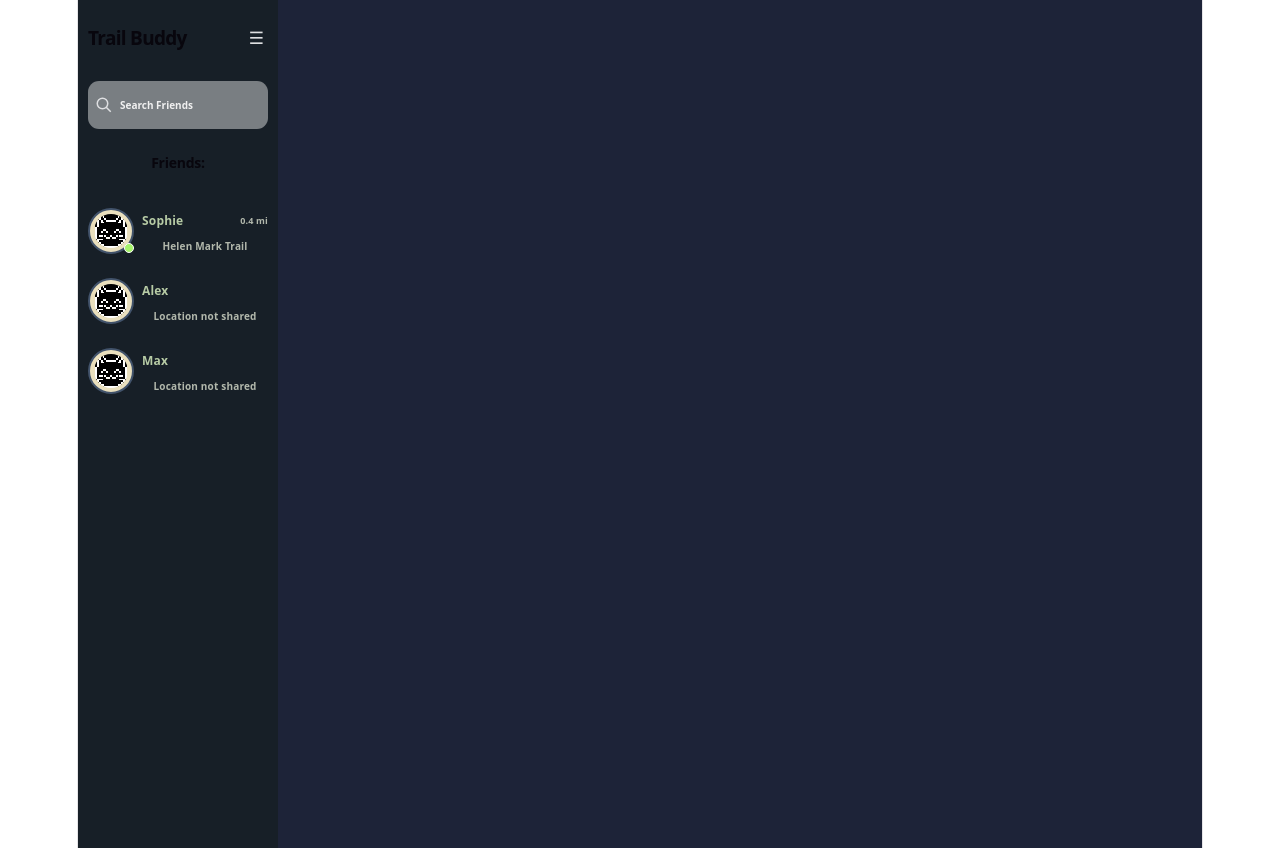
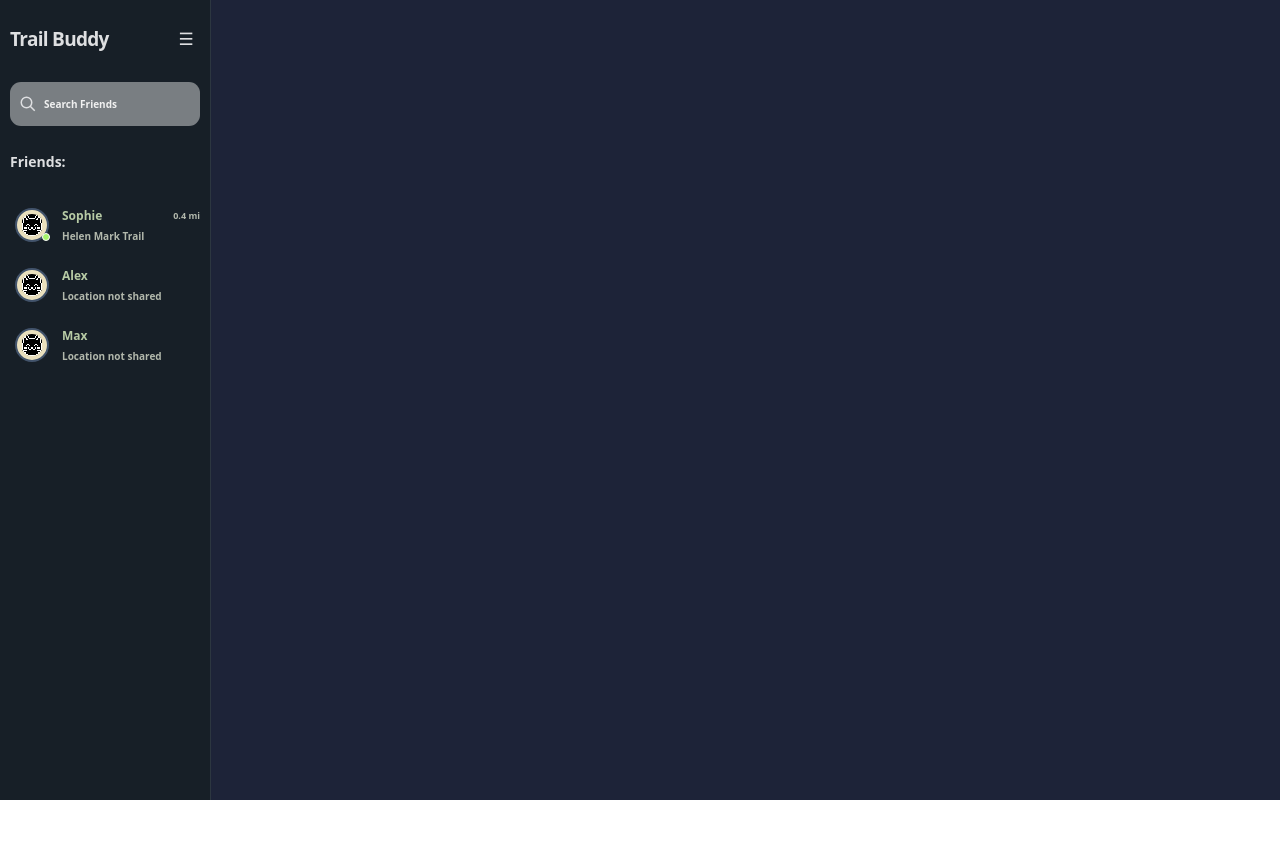
Before and after one commit to olsars/trailbuddy, a React app in the folder frontend/: page / in a window 1280 px wide. After the commit the page ends 800 px from the top, so only its background shows below. Built offline with nearby package versions, Linux system fonts and the light colour scheme; the HTML template or start-up script is replaced by a standard one.

Commit message:
Added outline for search bar and sizing for page

```diff
--- a/frontend/src/App.jsx
+++ b/frontend/src/App.jsx
@@ -3,8 +3,12 @@ import { mockFriends } from './mocks/friends'
 
 export default function App() {
   return (
-    <main style={{ minHeight: '100svh', background: '#1d2338' }}>
+    <main className="app-layout">
       <FriendsPanel friends={mockFriends} />
+
+      <section className="map-area" aria-label="Map">
+        {/* Person 1's map component goes here */}
+      </section>
     </main>
   )
 }
--- a/frontend/src/features/friends/FriendCard.jsx
+++ b/frontend/src/features/friends/FriendCard.jsx
@@ -1,10 +1,10 @@
 import PixelAvatar from '../../assets/PixelAvatar'
 
-export default function FriendCard({ friend }) {
+export default function FriendCard({ friend, collapsed = false }) {
   const location = friend.locationSharing ? friend.location : null
 
   return (
-    <li className="friend-card">
+    <li className="friend-card" title={friend.displayName}>
       <div className="friend-card__avatar">
         <PixelAvatar name={friend.displayName} size={34} />
 
@@ -17,7 +17,10 @@ export default function FriendCard({ friend }) {
         )}
       </div>
 
-      <div className="friend-card__details">
+      <div
+        className="friend-card__details"
+        aria-hidden={collapsed}
+      >
         <div className="friend-card__heading">
           <strong>{friend.displayName}</strong>
 
--- a/frontend/src/features/friends/FriendsPanel.css
+++ b/frontend/src/features/friends/FriendsPanel.css
@@ -1,37 +1,85 @@
 .friends-panel {
+  box-sizing: border-box;
   width: 180px;
   max-width: 100%;
   min-height: 100svh;
   flex-shrink: 0;
   padding: 24px 10px;
+  overflow: hidden;
   background: #171f27;
   color: #dedfe1;
   font-family: system-ui, sans-serif;
+  transition: width 300ms ease;
+}
+
+.friends-panel.is-collapsed {
+  width: 64px;
 }
 
 .friends-panel__header {
   display: flex;
   align-items: center;
-  justify-content: space-between;
   gap: 6px;
+  height: 30px;
   margin-bottom: 28px;
 }
 
 .friends-panel__header h1 {
+  flex: 1;
+  min-width: 0;
   margin: 0;
+  overflow: hidden;
   font-size: 19px;
   font-weight: 900;
   letter-spacing: -0.7px;
   white-space: nowrap;
+  transition: opacity 150ms ease;
+}
+
+.friends-panel.is-collapsed .friends-panel__header {
+  gap: 0;
+}
+
+.friends-panel.is-collapsed .friends-panel__header h1 {
+  flex: 0;
+  width: 0;
+  opacity: 0;
 }
 
 .friends-panel__menu {
-  padding: 4px;
+  display: grid;
+  place-items: center;
+  flex-shrink: 0;
+  width: 28px;
+  height: 30px;
+  padding: 0;
   border: 0;
+  border-radius: 6px;
   background: transparent;
   color: inherit;
   font-size: 17px;
   cursor: pointer;
+}
+
+.friends-panel.is-collapsed .friends-panel__menu {
+  width: 44px;
+}
+
+.friends-panel__menu:hover {
+  background: #303a45;
+}
+
+.friends-panel__controls {
+  max-height: 140px;
+  opacity: 1;
+  overflow: hidden;
+  transition: max-height 300ms ease, opacity 180ms ease;
+}
+
+.friends-panel.is-collapsed .friends-panel__controls {
+  max-height: 0;
+  opacity: 0;
+  pointer-events: none;
 }
 
 .friends-panel__search {
@@ -64,9 +112,10 @@
   opacity: 1;
 }
 
-.friends-panel__search:focus-within {
+.friends-panel__search:focus-within,
+.friends-panel__menu:focus-visible {
   outline: 2px solid #ff8b42;
-  outline-offset: 3px;
+  outline-offset: 2px;
 }
 
 .friends-panel__search input:focus-visible {
@@ -77,6 +126,7 @@
   margin: 26px 0 24px;
   font-size: 14px;
   font-weight: 900;
+  white-space: nowrap;
 }
 
 .friends-panel__list {
@@ -90,16 +140,23 @@
   align-items: center;
   gap: 8px;
   padding: 12px 0;
+  transition: gap 300ms ease;
+}
+
+.friends-panel.is-collapsed .friend-card {
+  gap: 0;
 }
 
 .friend-card__avatar {
   position: relative;
-  flex-shrink: 0;
+  display: flex;
+  justify-content: center;
+  flex: 0 0 44px;
 }
 
 .friend-card__sharing {
   position: absolute;
-  right: 0;
+  right: 4px;
   bottom: 1px;
   width: 8px;
   height: 8px;
@@ -111,6 +168,14 @@
 .friend-card__details {
   flex: 1;
   min-width: 0;
+  overflow: hidden;
+  opacity: 1;
+  transition: opacity 150ms ease;
+}
+
+.friends-panel.is-collapsed .friend-card__details {
+  opacity: 0;
+  pointer-events: none;
 }
 
 .friend-card__heading {
@@ -133,14 +198,18 @@
   color: #b2b8ac;
   font-size: 9px;
   font-weight: 800;
+  white-space: nowrap;
 }
 
 .friend-card p {
   margin: 5px 0 0;
+  overflow: hidden;
   color: #b2b8ac;
   font-size: 10px;
   font-weight: 700;
   line-height: 1.4;
+  text-overflow: ellipsis;
+  white-space: nowrap;
 }
 
 .friends-panel__empty {
@@ -148,7 +217,185 @@
   font-size: 12px;
 }
 
-.friends-panel__menu:focus-visible {
-  outline: 2px solid #ff8b42;
-  outline-offset: 2px;
+@media (prefers-reduced-motion: reduce) {
+  .friends-panel,
+  .friends-panel * {
+    transition: none;
+  }
 }
+
+/* Smooth opening and closing */
+.friends-panel {
+  transition: width 480ms cubic-bezier(0.22, 1, 0.36, 1);
+}
+
+/* Slide the title away without squeezing its letters */
+.friends-panel__header h1 {
+  flex: 0 0 auto;
+  width: 126px;
+  max-width: 126px;
+  opacity: 1;
+  transform: translateX(0);
+  transition:
+    max-width 480ms cubic-bezier(0.22, 1, 0.36, 1),
+    transform 400ms cubic-bezier(0.22, 1, 0.36, 1),
+    opacity 180ms ease 100ms;
+}
+
+.friends-panel.is-collapsed .friends-panel__header h1 {
+  flex: 0 0 auto;
+  width: 126px;
+  max-width: 0;
+  opacity: 0;
+  transform: translateX(-12px);
+  transition:
+    max-width 480ms cubic-bezier(0.22, 1, 0.36, 1),
+    transform 300ms ease,
+    opacity 100ms ease;
+}
+
+.friends-panel__header {
+  transition: gap 480ms cubic-bezier(0.22, 1, 0.36, 1);
+}
+
+.friends-panel__menu {
+  transition:
+    width 480ms cubic-bezier(0.22, 1, 0.36, 1),
+    background-color 180ms ease;
+}
+
+/* Search and heading fade before the panel closes */
+.friends-panel__controls {
+  transform: translateX(0);
+  transition:
+    max-height 480ms cubic-bezier(0.22, 1, 0.36, 1),
+    transform 400ms cubic-bezier(0.22, 1, 0.36, 1),
+    opacity 180ms ease 120ms;
+}
+
+.friends-panel.is-collapsed .friends-panel__controls {
+  transform: translateX(-10px);
+  transition:
+    max-height 480ms cubic-bezier(0.22, 1, 0.36, 1),
+    transform 300ms ease,
+    opacity 100ms ease;
+}
+
+/* Preserve the friend text layout while it disappears */
+.friend-card {
+  transition: gap 480ms cubic-bezier(0.22, 1, 0.36, 1);
+}
+
+.friend-card__details {
+  flex: 0 0 108px;
+  width: 108px;
+  opacity: 1;
+  transform: translateX(0);
+  transition:
+    transform 400ms cubic-bezier(0.22, 1, 0.36, 1),
+    opacity 200ms ease 140ms;
+}
+
+.friends-panel.is-collapsed .friend-card__details {
+  opacity: 0;
+  transform: translateX(-10px);
+  transition:
+    transform 300ms ease,
+    opacity 90ms ease;
+}
+
+/* Respect the user's reduced-motion preference */
+@media (prefers-reduced-motion: reduce) {
+  .friends-panel,
+  .friends-panel * {
+    transition: none;
+  }
+}
+
+.app-layout > .friends-panel {
+  box-sizing: content-box;
+
+  /* 210px content + 1px border = 211px total */
+  width: 210px;
+  padding: 0;
+  border-right: 1px solid #2c3640;
+
+  height: 100%;
+  min-height: 0;
+
+  display: flex;
+  flex-direction: column;
+  flex-shrink: 0;
+
+  overflow-x: hidden;
+  overflow-y: auto;
+
+  transition: width 480ms cubic-bezier(0.22, 1, 0.36, 1);
+}
+
+/* Apply spacing inside, preserving the total sidebar width */
+.friends-panel__header {
+  flex-shrink: 0;
+  margin: 24px 10px 28px;
+}
+
+.friends-panel__controls {
+  flex-shrink: 0;
+  margin-inline: 10px;
+}
+
+.friends-panel__list {
+  margin-inline: 10px;
+}
+
+.friends-panel__empty {
+  margin-inline: 10px;
+}
+
+.friends-panel__header h1 {
+  width: 156px;
+  max-width: 156px;
+}
+
+.friend-card__details {
+  flex-basis: 138px;
+  width: 138px;
+}
+
+/* 63px content + 1px border = 64px collapsed */
+.app-layout > .friends-panel.is-collapsed {
+  width: 63px;
+}
+
+.friends-panel.is-collapsed .friends-panel__header h1 {
+  width: 156px;
+  max-width: 0;
+}
+
+.friends-panel.is-collapsed .friends-panel__menu {
+  width: 43px;
+}
+
+.friends-panel.is-collapsed .friend-card__avatar {
+  flex-basis: 43px;
+}
+
+@media (prefers-reduced-motion: reduce) {
+  .app-layout > .friends-panel {
+    transition: none;
+  }
+}
+
+.friends-panel__search {
+  border: 2px solid transparent;
+}
+
+.friends-panel__search:focus-within {
+  border-color: #4da3ff;
+  outline: none;
+  box-shadow: none;
+}
+
+.friends-panel__search input:focus-visible {
+  outline: none;
+}
--- a/frontend/src/features/friends/FriendsPanel.jsx
+++ b/frontend/src/features/friends/FriendsPanel.jsx
@@ -4,30 +4,37 @@ import './FriendsPanel.css'
 
 export default function FriendsPanel({ friends = [] }) {
   const [search, setSearch] = useState('')
-  const [expanded, setExpanded] = useState(true)
+  const [collapsed, setCollapsed] = useState(false)
 
-  const filteredFriends = friends.filter((friend) =>
+  const visibleFriends = collapsed
+    ? friends
+    : friends.filter((friend) =>
         friend.displayName.toLowerCase().includes(search.trim().toLowerCase()),
       )
 
   return (
-    <aside className="friends-panel" aria-label="Friends sidebar">
+    <aside
+      className={`friends-panel ${collapsed ? 'is-collapsed' : ''}`}
+      aria-label="Friends sidebar"
+    >
       <header className="friends-panel__header">
-        <h1>Trail Buddy</h1>
+        <h1 aria-hidden={collapsed}>Trail Buddy</h1>
 
         <button
           className="friends-panel__menu"
           type="button"
-          aria-label={expanded ? 'Collapse friends panel' : 'Expand friends panel'}
-          aria-expanded={expanded}
-          aria-controls="friends-panel-content"
-          onClick={() => setExpanded(!expanded)}
+          aria-label={collapsed ? 'Expand sidebar' : 'Condense sidebar'}
+          aria-expanded={!collapsed}
+          onClick={() => setCollapsed((previous) => !previous)}
         >
           ☰
         </button>
       </header>
 
-      <div id="friends-panel-content" hidden={!expanded}>
+      <div
+        className="friends-panel__controls"
+        aria-hidden={collapsed}
+      >
         <div className="friends-panel__search">
           <svg
             width="18"
@@ -47,24 +54,29 @@ export default function FriendsPanel({ friends = [] }) {
             aria-label="Search friends"
             placeholder="Search Friends"
             value={search}
+            disabled={collapsed}
             onChange={(event) => setSearch(event.target.value)}
           />
         </div>
 
         <h2>Friends:</h2>
+      </div>
 
       <ul className="friends-panel__list">
-          {filteredFriends.map((friend) => (
-            <FriendCard key={friend.id} friend={friend} />
+        {visibleFriends.map((friend) => (
+          <FriendCard
+            key={friend.id}
+            friend={friend}
+            collapsed={collapsed}
+          />
         ))}
       </ul>
 
-        {filteredFriends.length === 0 && (
+      {!collapsed && visibleFriends.length === 0 && (
         <p className="friends-panel__empty">
           {friends.length ? 'No friends found.' : 'No friends yet.'}
         </p>
       )}
-      </div>
     </aside>
   )
 }
--- a/frontend/src/index.css
+++ b/frontend/src/index.css
@@ -1,111 +1,38 @@
-:root {
-  --text: #6b6375;
-  --text-h: #08060d;
-  --bg: #fff;
-  --border: #e5e4e7;
-  --code-bg: #f4f3ec;
-  --accent: #aa3bff;
-  --accent-bg: rgba(170, 59, 255, 0.1);
-  --accent-border: rgba(170, 59, 255, 0.5);
-  --social-bg: rgba(244, 243, 236, 0.5);
-  --shadow:
-    rgba(0, 0, 0, 0.1) 0 10px 15px -3px, rgba(0, 0, 0, 0.05) 0 4px 6px -2px;
-
-  --sans: system-ui, 'Segoe UI', Roboto, sans-serif;
-  --heading: system-ui, 'Segoe UI', Roboto, sans-serif;
-  --mono: ui-monospace, Consolas, monospace;
-
-  font: 18px/145% var(--sans);
-  letter-spacing: 0.18px;
-  color-scheme: light dark;
-  color: var(--text);
-  background: var(--bg);
-  font-synthesis: none;
-  text-rendering: optimizeLegibility;
-  -webkit-font-smoothing: antialiased;
-  -moz-osx-font-smoothing: grayscale;
-
-  @media (max-width: 1024px) {
-    font-size: 16px;
-  }
+* {
+  box-sizing: border-box;
 }
 
-@media (prefers-color-scheme: dark) {
-  :root {
-    --text: #9ca3af;
-    --text-h: #f3f4f6;
-    --bg: #16171d;
-    --border: #2e303a;
-    --code-bg: #1f2028;
-    --accent: #c084fc;
-    --accent-bg: rgba(192, 132, 252, 0.15);
-    --accent-border: rgba(192, 132, 252, 0.5);
-    --social-bg: rgba(47, 48, 58, 0.5);
-    --shadow:
-      rgba(0, 0, 0, 0.4) 0 10px 15px -3px, rgba(0, 0, 0, 0.25) 0 4px 6px -2px;
-  }
-
-  #social .button-icon {
-    filter: invert(1) brightness(2);
-  }
+html,
+body,
+#root {
+  width: 100%;
+  min-height: 100%;
+  margin: 0;
 }
 
 body {
-  margin: 0;
+  font-family: system-ui, sans-serif;
 }
 
-#root {
-  width: 1126px;
-  max-width: 100%;
-  margin: 0 auto;
-  text-align: center;
-  border-inline: 1px solid var(--border);
-  min-height: 100svh;
+.app-layout {
   display: flex;
-  flex-direction: column;
-  box-sizing: border-box;
+  width: 100%;
+  height: 100vh;
+  height: 100dvh;
+  overflow: hidden;
+  background: #1d2338;
 }
 
-h1,
-h2 {
-  font-family: var(--heading);
-  font-weight: 500;
-  color: var(--text-h);
+.app-layout > .friends-panel {
+  height: 100%;
+  min-height: 0;
+  overflow-y: auto;
+  overflow-x: hidden;
 }
 
-h1 {
-  font-size: 56px;
-  letter-spacing: -1.68px;
-  margin: 32px 0;
-  @media (max-width: 1024px) {
-    font-size: 36px;
-    margin: 20px 0;
-  }
+.map-area {
+  flex: 1;
+  min-width: 0;
+  height: 100%;
+  background: #1d2338;
 }
-h2 {
-  font-size: 24px;
-  line-height: 118%;
-  letter-spacing: -0.24px;
-  margin: 0 0 8px;
-  @media (max-width: 1024px) {
-    font-size: 20px;
-  }
-}
-p {
-  margin: 0;
-}
-
-code,
-.counter {
-  font-family: var(--mono);
-  display: inline-flex;
-  border-radius: 4px;
-  color: var(--text-h);
-}
-
-code {
-  font-size: 15px;
-  line-height: 135%;
-  padding: 4px 8px;
-  background: var(--code-bg);
-}
```
Lines whose indentation alone changed are shown as unchanged.
